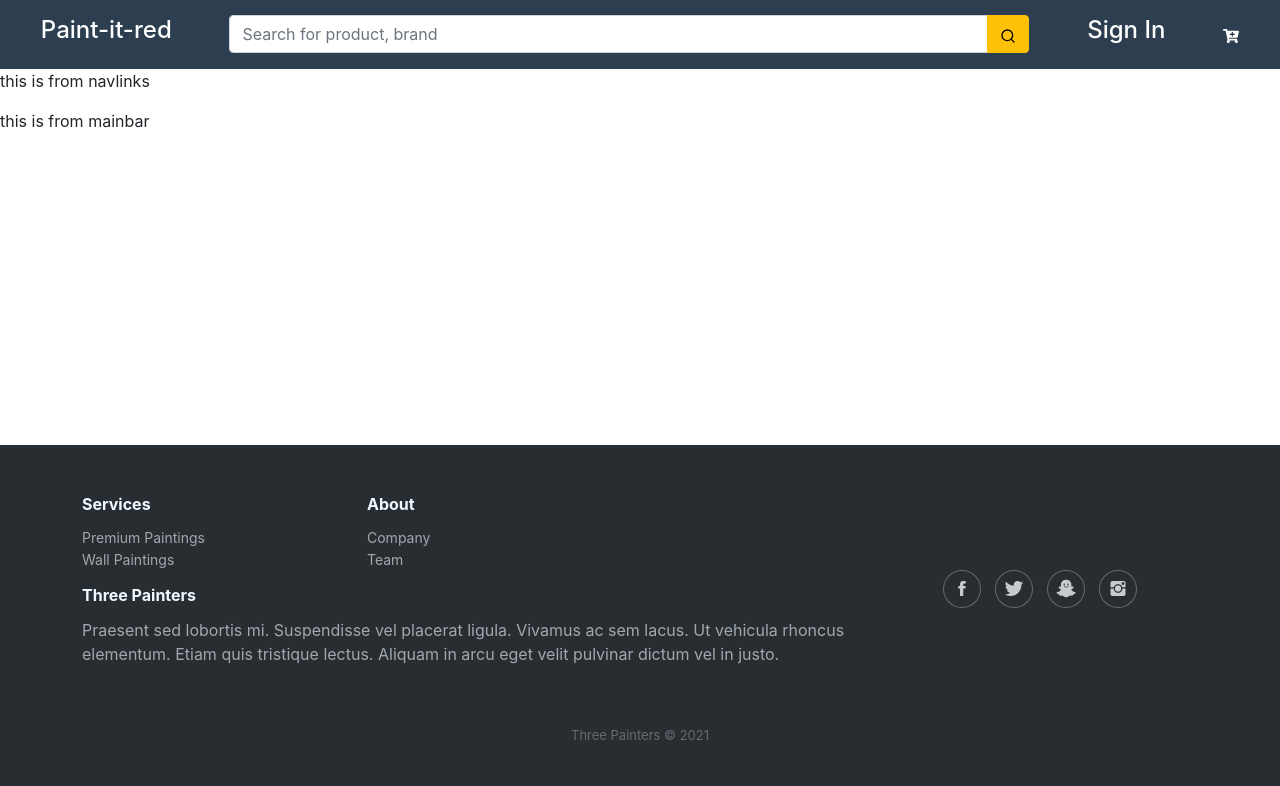
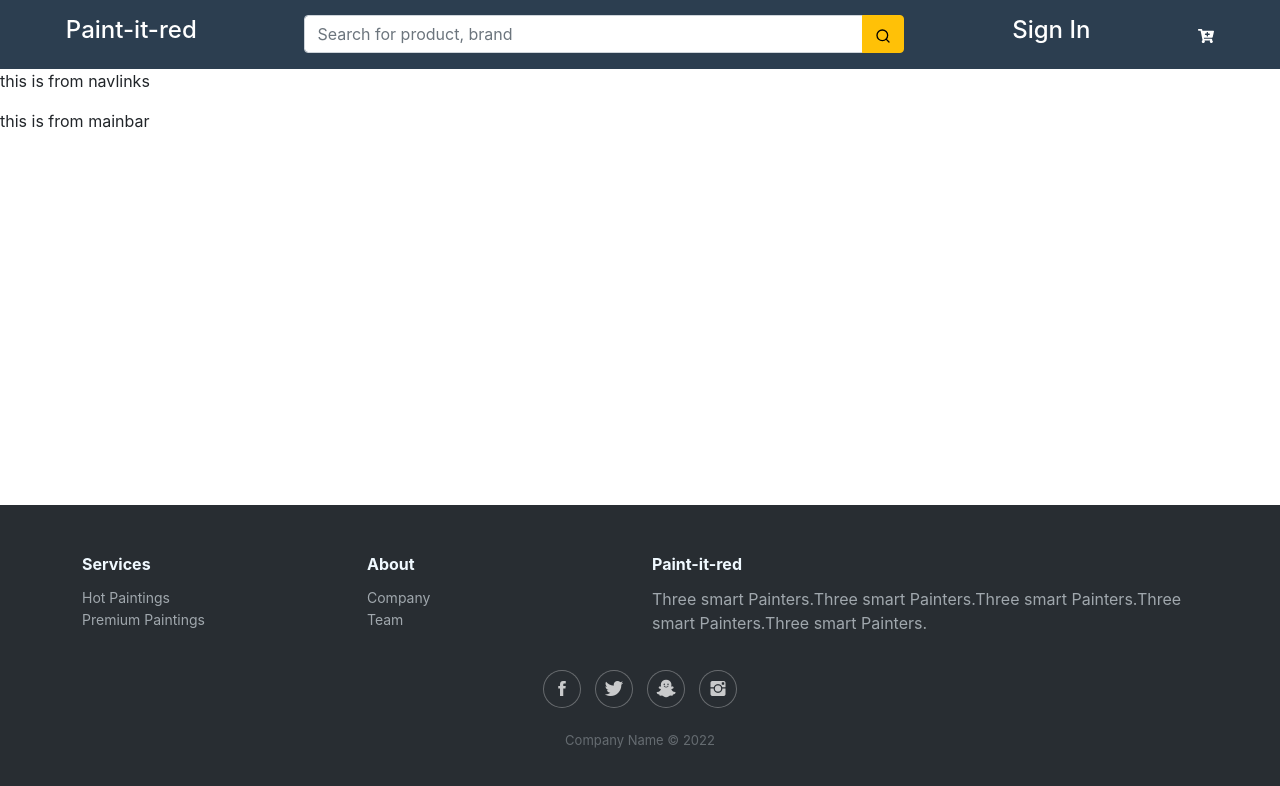
Before and after one commit to shivjaiswal-coder/paint-it-red, a React (Create React App) app: page / in a window 1280 px wide. Shown: the top 786 px of the page. Built offline with nearby package versions, Linux system fonts and the light colour scheme.

Commit message:
Error fixed

```diff
--- a/src/Component/MainPage/Footer/Footer.css
+++ b/src/Component/MainPage/Footer/Footer.css
@@ -7,9 +7,7 @@
   bottom:0;
   right:0;
 }
-  .container {
-    padding-bottom:5px;
-  }
+
 .footer-dark h3 {
   margin-top:0;
   margin-bottom:12px;
--- a/src/Component/MainPage/Footer/Footer.js
+++ b/src/Component/MainPage/Footer/Footer.js
@@ -10,8 +10,8 @@ function Footer() {
                         <div class="col-sm-6 col-md-3 item">
                             <h3>Services</h3>
                             <ul>
+                                <li><a href="#">Hot Paintings</a></li>
                                 <li><a href="#">Premium Paintings</a></li>
-                                    <li><a href="#">Wall Paintings</a></li>
                             </ul>
                         </div>
                         <div class="col-sm-6 col-md-3 item">
@@ -22,12 +22,12 @@ function Footer() {
                             </ul>
                         </div>
                         <div class="col-md-6 item text">
-                                <h3>Three Painters</h3>
-                                <p>Praesent sed lobortis mi. Suspendisse vel placerat ligula. Vivamus ac sem lacus. Ut vehicula rhoncus elementum. Etiam quis tristique lectus. Aliquam in arcu eget velit pulvinar dictum vel in justo.</p>
+                            <h3>Paint-it-red</h3>
+                            <p>Three smart Painters.Three smart Painters.Three smart Painters.Three smart Painters.Three smart Painters.</p>
                         </div>
                         <div class="col item social"><a href="#"><i class="icon ion-social-facebook"></i></a><a href="#"><i class="icon ion-social-twitter"></i></a><a href="#"><i class="icon ion-social-snapchat"></i></a><a href="#"><i class="icon ion-social-instagram"></i></a></div>
                     </div>
-                        <p class="copyright">Three Painters © 2021</p>
+                    <p class="copyright">Company Name © 2022</p>
                 </div>
             </footer>
         </div>
--- a/src/Component/MainPage/Searchbar/Searchbar.css
+++ b/src/Component/MainPage/Searchbar/Searchbar.css
@@ -8,8 +8,8 @@
     align-items:center;
 }
 
-.text {
-    width:800px;
+.text1 {
+    width:600px;
     margin-top: 15px;
 }
 
--- a/src/Component/MainPage/Searchbar/Searchbar.js
+++ b/src/Component/MainPage/Searchbar/Searchbar.js
@@ -12,14 +12,15 @@ function Searchbar() {
           <h4 style={{ color: "white" }}>Paint-it-red</h4>
         </div>
 
-        <div className="text">
-          <div class="input-group mb-3" id="search">
+        <div className="text1">
+          <div class="input-group mb-3" id="search" >
             <input
               type="text"
               class="form-control"
               placeholder="Search for product, brand"
               aria-label="Recipient's username"
               aria-describedby="button-addon2"
+
             />
             <button
               class="btn btn-warning"
```
Also changed, not shown: 1 other file (tests, documents, lock files or other folders). Lines whose indentation alone changed are shown as unchanged.
